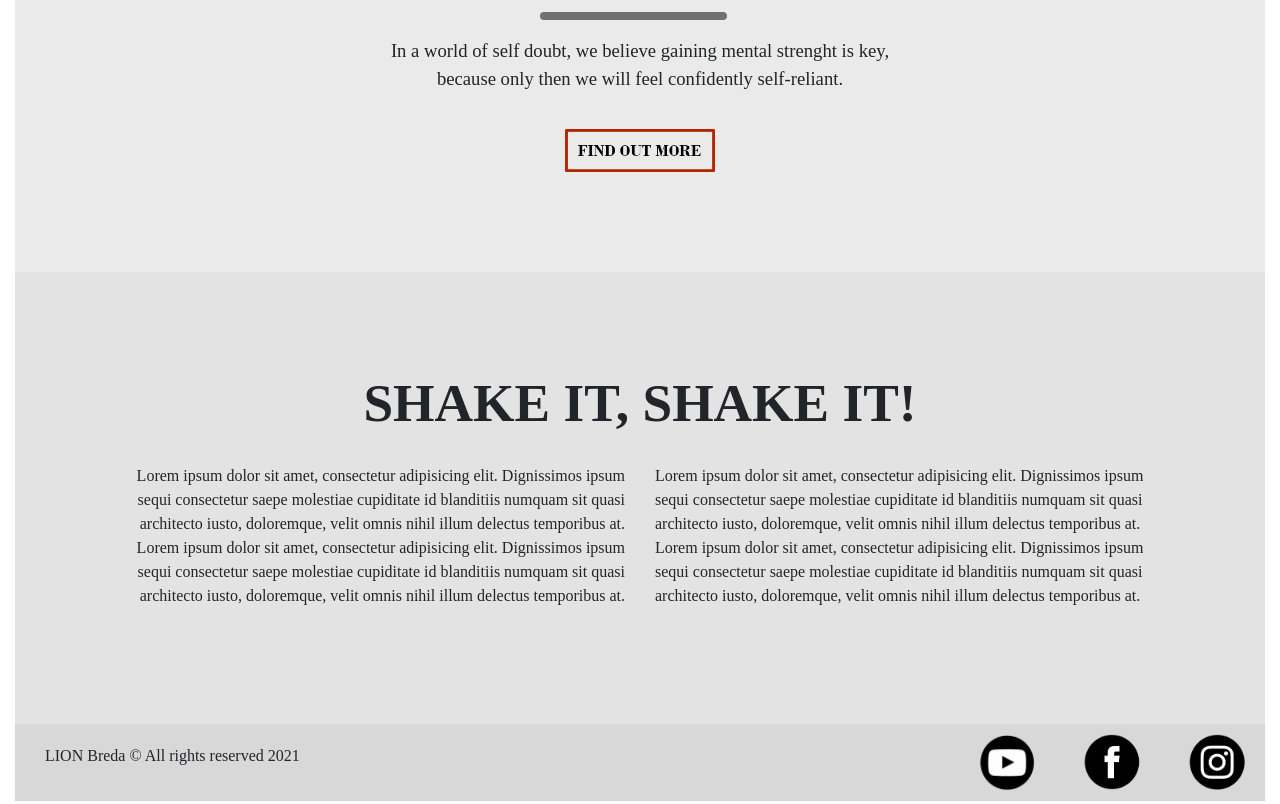
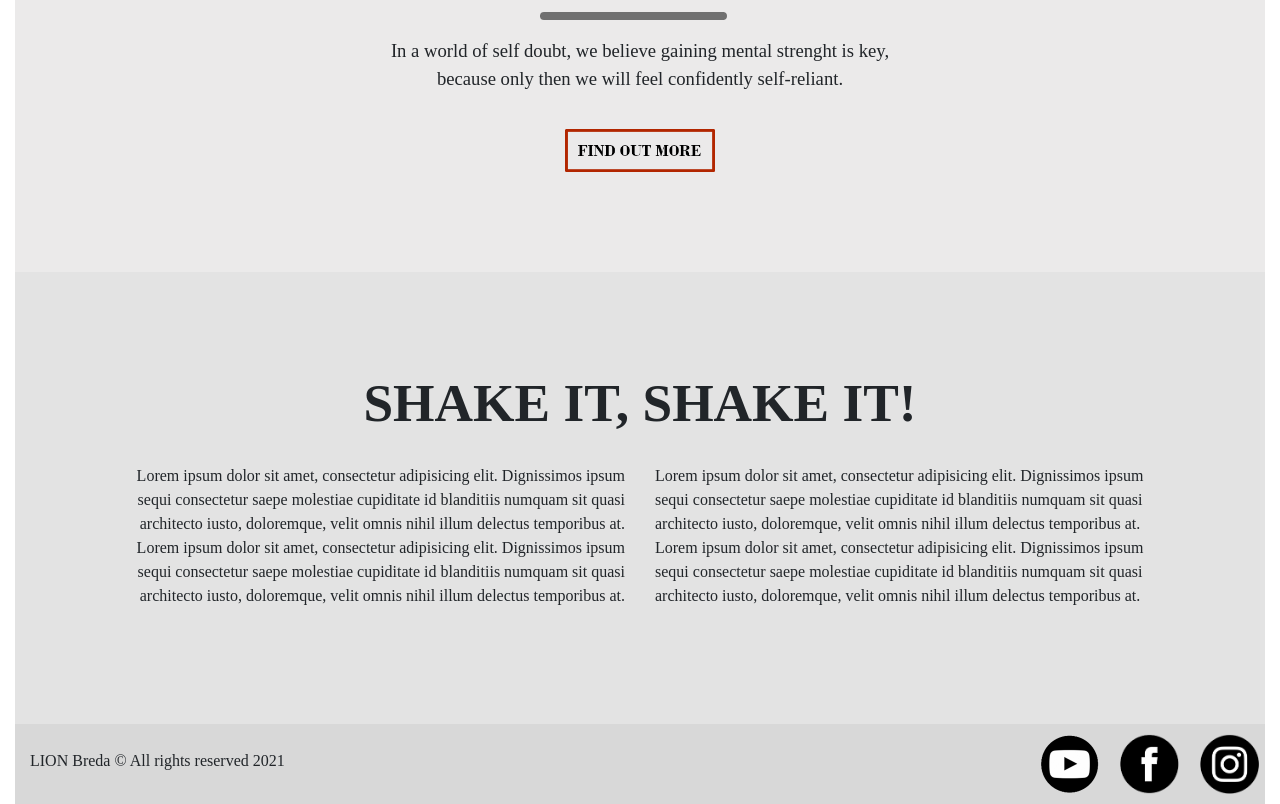
Before and after one commit to 191756/LION, a plain HTML site: page index.html in a window 1280 px wide. Shown: the part 614-1418 px from the top of the page. Drawn offline with Linux system fonts and the light colour scheme.

Commit message:
Fixed the footer

```diff
--- a/css/style.css
+++ b/css/style.css
@@ -97,3 +97,26 @@ h2{
 .socials{
 align-content:space-around;
 }
+
+.row{
+	align-items: center;
+	justify-content: space-between;
+
+}
+.myfooter{
+	display: flex;
+	flex-direction: row;
+	justify-content: flex-end;
+	align-items: center;
+	height: 60px;
+
+}
+
+.zaza{
+	display: flex;
+	flex-direction: row;
+}
+
+.myicons {
+	height:60px;
+}
--- a/index.html
+++ b/index.html
@@ -127,23 +127,26 @@
 
 	  </div>
 
-	  <footer>
-		  <div class="containerfooter">
+	 <footer>
+
+		  <div class="containerfooter container-fluid">
 
 		  <div class="row">
-			  <div class="col-9"><p class="copyright">LION Breda © All rights reserved 2021</p></div>
+			  <div class="zaza"><p class="copyright">LION Breda © All rights reserved 2021</p></div>
 
-			  <div class="col-4 col-lg-1"><a href=""><img src="images/youtube_icon.png" class="img-fluid" width="200" alt=""></a></div>
+			  <div class="myfooter">
+			  <div class="myicons"><a href="#"><img src="images/youtube_icon.png" class="img-fluid" width="80" height="100%" alt=""/> </a> </div>
 
-			  <div class="col-4 col-lg-1"><a href=""><img src="images/facebook_icon.png" class="img-fluid" alt=""></a></div>
+			  <div class="myicons"><a href="#"> <img src="images/facebook_icon.png" class="img-fluid" width="80" height="100%"  alt=""/></a></div>
 
-			  <div class="col-4 col-lg-1"><a href="https://www.instagram.com/lionshakes"><img src="images/instagram_icon.png" class="img-fluid" alt=""></a></div>
+			  <div class="myicons"><a href="https://www.instagram.com/lionshakes"> <img src="images/instagram_icon.png" class="img-fluid" width="80" height="100%" alt=""/></a>
+				</div>
 
 			  </div>
+			  </div>
+		  </div>
 
-		  </div>
 	  </footer>
-
 
 
 
```
Also changed, not shown: about.html (+9 -8 lines), contact.html (+8 -6 lines).
